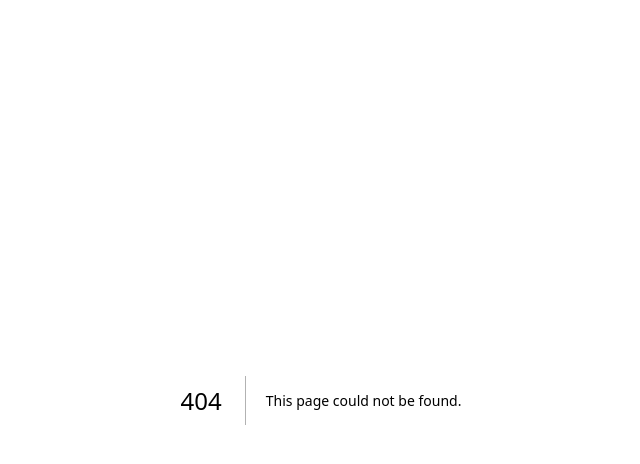
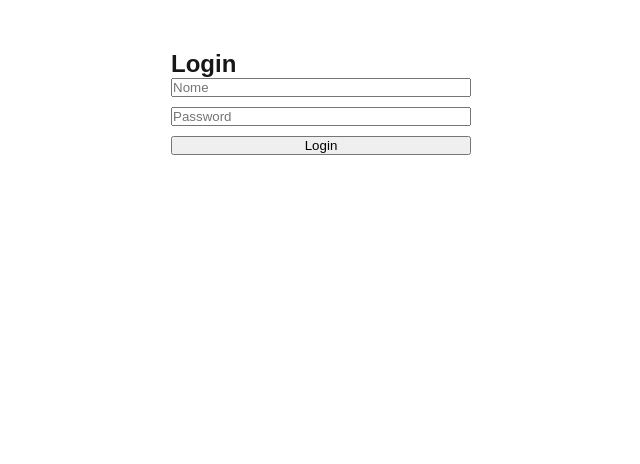
Before and after one commit to yozzaofficial/Data-Matrix-App, a Next.js app: page /login in a window 1280 px wide. Before the commit this address had no page. Shown: the top 464 px of the page, without its empty margins (319-959 px from the left). Built offline with nearby package versions, Linux system fonts and the light colour scheme.

Commit message:
login page added

```diff
--- /dev/null
+++ b/src/app/login/page.tsx
@@ -0,0 +1,52 @@
+"use client";
+import { useState } from "react";
+
+export default function LoginPage() {
+    const [error, setError] = useState("");
+
+    async function handleSubmit(e: React.FormEvent<HTMLFormElement>) {
+        e.preventDefault();
+        setError("");
+
+        const form = e.currentTarget;
+        const nome = form.nome.value;
+        const password = form.password.value;
+
+        const res = await fetch("/api/login", {
+            method: "POST",
+            body: JSON.stringify({ nome, password }),
+        });
+
+        if (res.ok) {
+            // redirect a dashboard
+            window.location.href = "/dashboard";
+        } else {
+            setError("Nome o password errati");
+        }
+    }
+
+    return (
+        <div style={{ maxWidth: "300px", margin: "auto", paddingTop: "50px" }}>
+            <h2>Login</h2>
+            <form onSubmit={handleSubmit}>
+                <input
+                    name="nome"
+                    placeholder="Nome"
+                    required
+                    style={{ width: "100%", marginBottom: "10px" }}
+                />
+                <input
+                    name="password"
+                    type="password"
+                    placeholder="Password"
+                    required
+                    style={{ width: "100%", marginBottom: "10px" }}
+                />
+                <button type="submit" style={{ width: "100%" }}>
+                    Login
+                </button>
+            </form>
+            {error && <p style={{ color: "red" }}>{error}</p>}
+        </div>
+    );
+}
```
